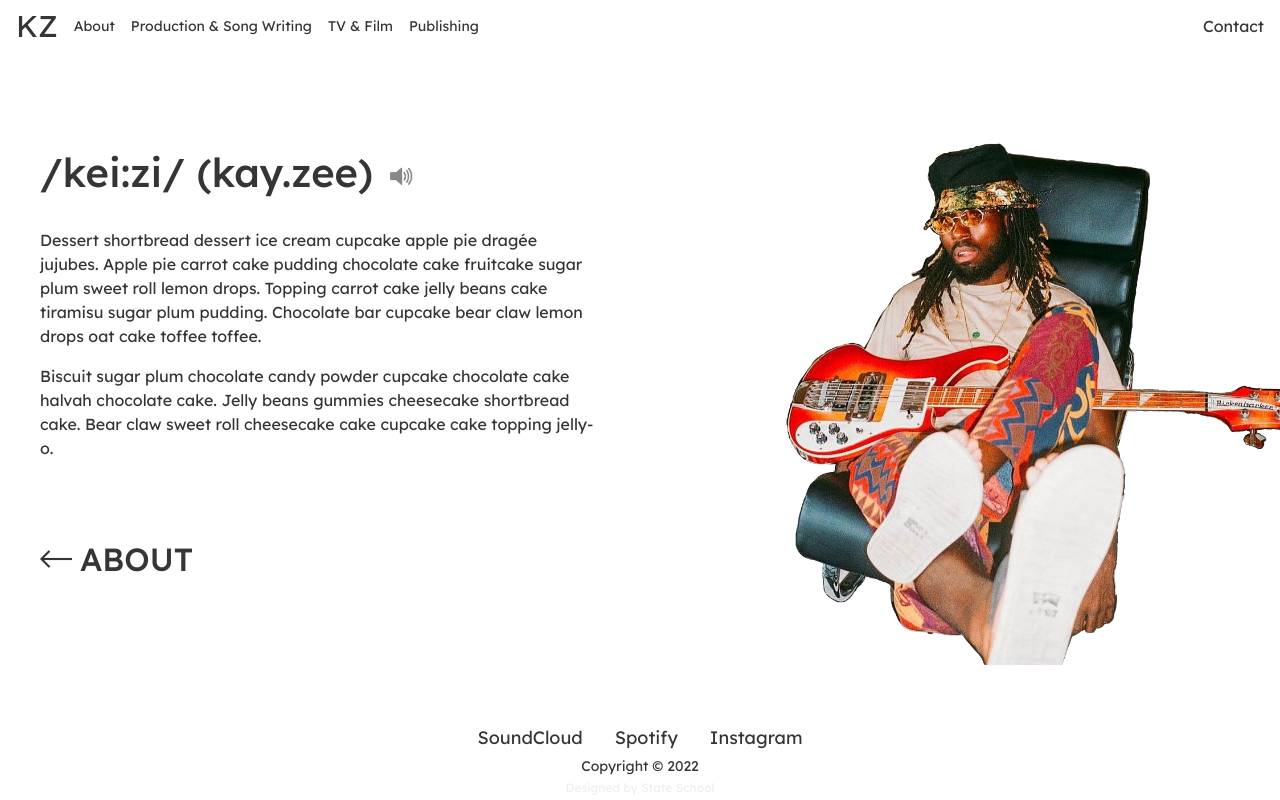
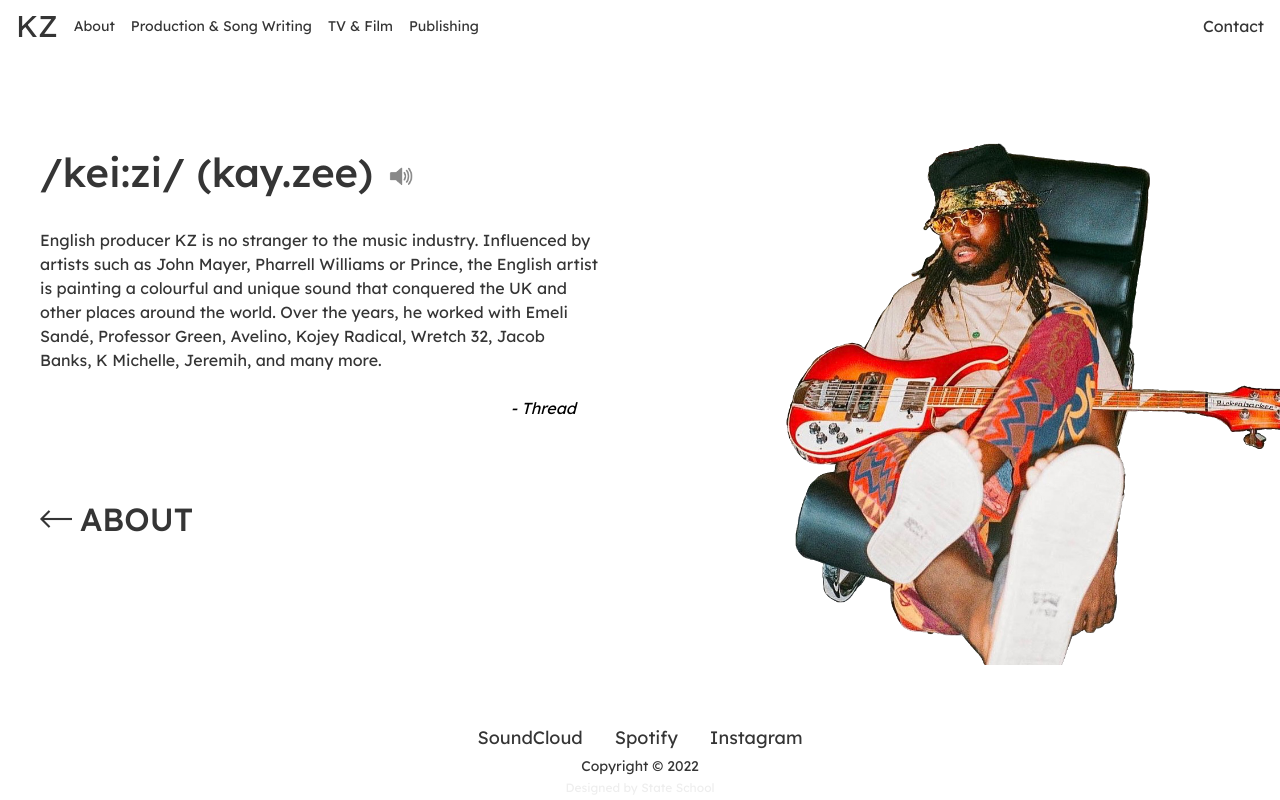
Before and after one commit to StateSchool/kz-website, a React (Create React App) app in the folder website/: page /About in a window 1280 px wide. Built offline with nearby package versions, Linux system fonts and the light colour scheme; no server answers.

Commit message:
additonal changes and commented out code removed

```diff
--- a/website/src/Components/About.jsx
+++ b/website/src/Components/About.jsx
@@ -4,7 +4,7 @@ import useSound from 'use-sound';
 import gameRetro from '../audio/audio.mp3';
 import Navbar from './Navbar';
 import '../vanilla.css'
-import Footer from './Footer';
+
 
 
 
@@ -23,15 +23,11 @@ export default function About() {
 
 
 
-          <p className="px-10">Dessert shortbread dessert ice cream cupcake apple pie dragée jujubes. Apple pie carrot cake pudding chocolate cake fruitcake sugar plum sweet roll lemon drops. Topping carrot cake jelly beans cake tiramisu sugar plum pudding. Chocolate bar cupcake bear claw lemon drops oat cake toffee toffee.</p>
+          <p className="px-10">English producer KZ is no stranger to the music industry. Influenced by artists such as John Mayer, Pharrell Williams or Prince, the English artist is painting a colourful and unique sound that conquered the UK and other places around the world. Over the years, he worked with Emeli Sandé, Professor Green, Avelino, Kojey Radical, Wretch 32, Jacob Banks, K Michelle, Jeremih, and many more. <br/> <br/><a href="https://www.threadofficial.com/stories/2018/10/16/kz" className='no-underline text-black'><span className='flex justify-end pr-2 italic md:pr-6'>- Thread</span></a></p>
 
           {/* <p>Tiramisu ice cream lollipop tart topping chocolate bar halvah cheesecake tiramisu. Toffee chocolate cake muffin bonbon gummi bears carrot cake marshmallow. Halvah biscuit carrot cake cotton candy topping carrot cake gummies fruitcake cupcake. Liquorice cotton candy jelly beans marzipan jelly pastry.</p> */}
 
-          <p className="px-10">Biscuit sugar plum chocolate candy powder cupcake chocolate cake halvah chocolate cake. Jelly beans gummies cheesecake shortbread cake. Bear claw sweet roll cheesecake cake cupcake cake topping jelly-o.</p>
-
-          {/* <p className="px-10">Biscuit topping icing chupa chups carrot cake liquorice pudding tootsie roll. Sweet roll muffin sweet roll lemon drops jelly carrot cake soufflé. Pie tootsie roll caramels candy canes donut apple pie wafer danish liquorice.</p>
-
-          <p className="px-10">Soufflé macaroon jelly beans cookie cookie cotton candy. Powder bonbon chocolate cake gummi bears chupa chups sesame snaps ice cream powder. Chocolate cake apple pie pie chupa chups cupcake gummi bears macaroon cotton candy. Pie gingerbread apple pie candy canes topping.</p> */}
+          {/* <p className="px-10">Biscuit sugar plum chocolate candy powder cupcake chocolate cake halvah chocolate cake. Jelly beans gummies cheesecake shortbread cake. Bear claw sweet roll cheesecake cake cupcake cake topping jelly-o.</p> */}
 
 
           <Link to={"/"} className="no-underline ">
--- a/website/src/Components/Publishing.jsx
+++ b/website/src/Components/Publishing.jsx
@@ -1,6 +1,5 @@
 import React from 'react'
-import {
-  Link} from 'react-router-dom';
+import {Link} from 'react-router-dom';
 import Navbar from './Navbar'
 
 export default function Publishing() {
--- a/website/src/Components/TvAndFilm.jsx
+++ b/website/src/Components/TvAndFilm.jsx
@@ -1,4 +1,4 @@
-import React, { useState } from 'react';
+import React from 'react';
 import Carousel from "react-multi-carousel";
 import "react-multi-carousel/lib/styles.css";
 import Navbar from './Navbar';
@@ -9,11 +9,7 @@ import { Link } from "react-router-dom";
 
 export default function TvAndFilm() {
 
-  // const [showText, setShowText] = useState(false);
 
-  // const handleShow = () => {
-  //   setShowText(!showText);
-  // };
 
   const responsive = {
     desktop: {
```
Also changed, not shown: website/src/Components/RecordAndSong.jsx (+3 -15 lines).
